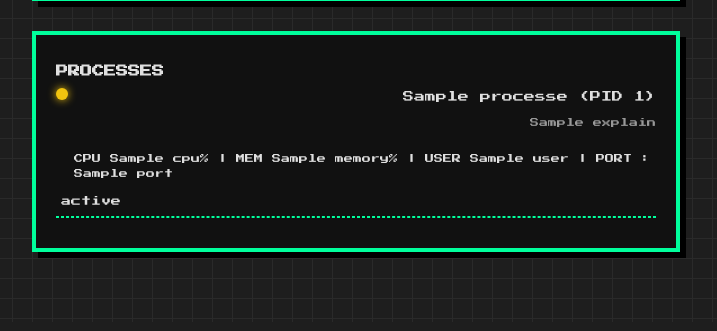
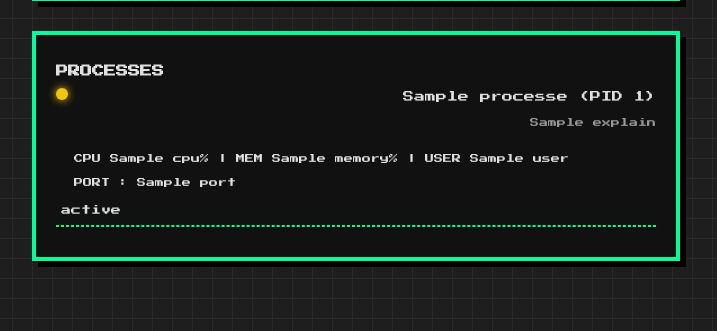
Before and after one commit to seoheejung/server-monitor, a FastAPI app: template web/app/templates/dashboard.html in a window 1280 px wide. Shown: the part 822-1153 px from the top of the page, without its empty margins (8-725 px from the left). Before the commit the page ends 1080 px from the top, so only its background shows below. Run offline with FastAPI, Linux system fonts and the light colour scheme; the template is opened without the code that fills it: most values are stand-ins (such as "Sample title", 1, 10 or a date in 2020).

Commit message:
프로세스 디자인 수정

```diff
--- a/web/app/templates/dashboard.html
+++ b/web/app/templates/dashboard.html
@@ -91,8 +91,10 @@
             CPU {{ p.cpu }}% |
             MEM {{ p.memory }}% |
             USER {{ p.user }}
+        </p>
+        <p style="font-size:9px; margin-left:18px; line-height: 1.6;">
             {% if p.ports %}
-                 | PORT : {{ p.ports | join(', ') }}
+                PORT : {{ p.ports | join(', ') }}
             {% endif %}
         </p>
 
```
